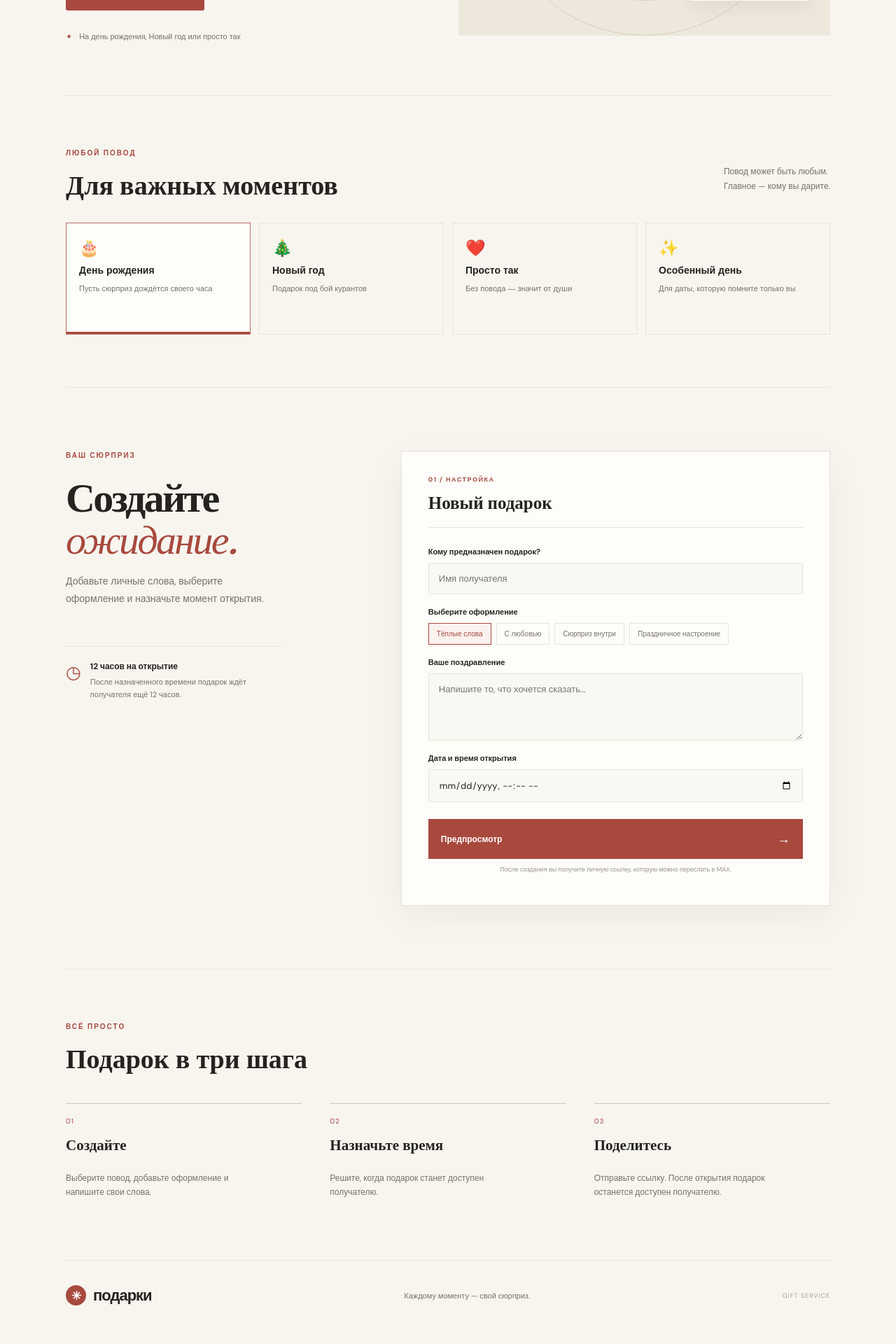
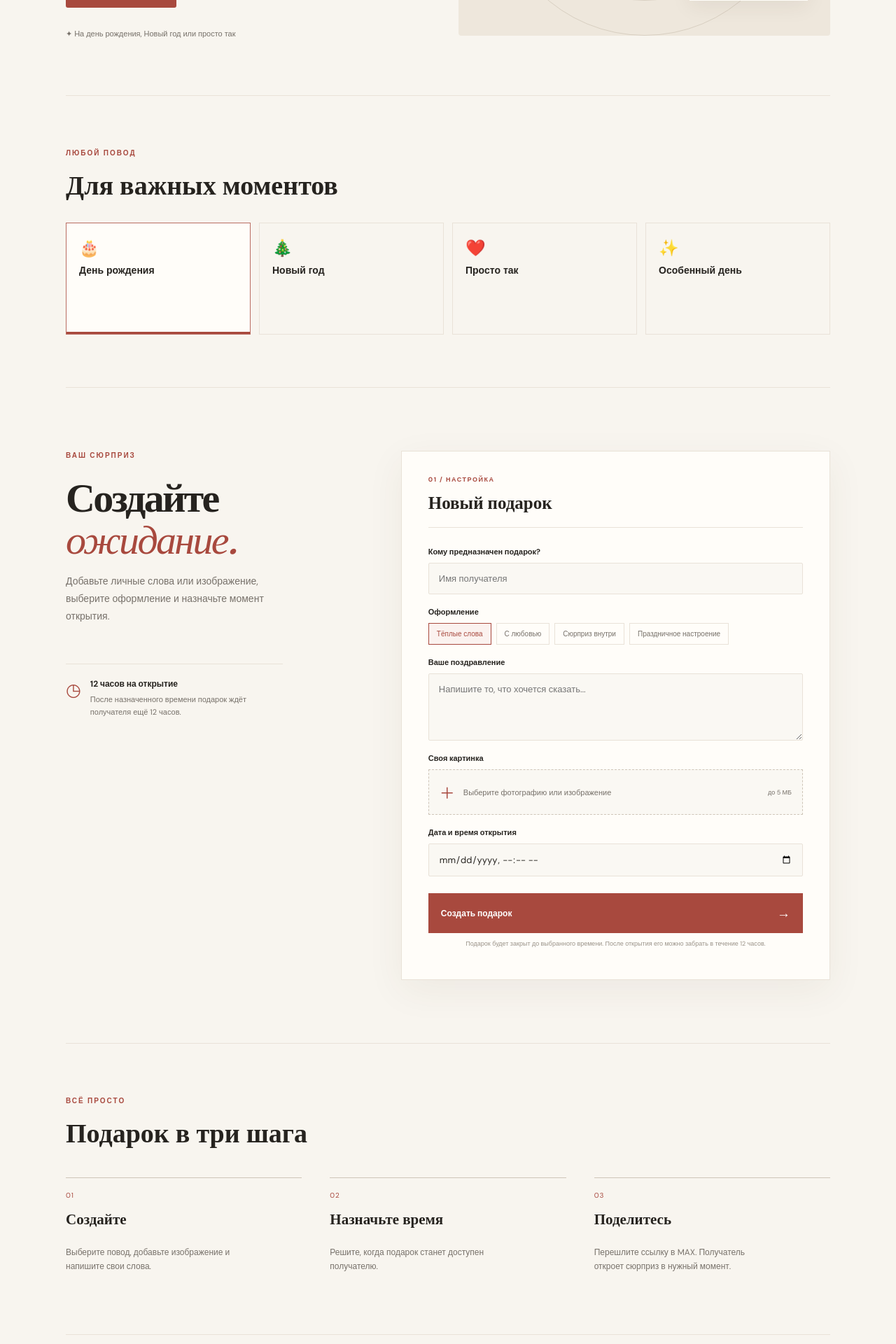
Before and after one commit to musicdom/MaxPlay, a Next.js app: page / in a window 1280 px wide. Shown: the part 540-2460 px from the top of the page at 70% size. Built offline with nearby package versions, Linux system fonts and the light colour scheme; a web font is replaced by a local one.

Commit message:
Connect gift creation with image upload and shareable links

```diff
--- a/app/page.tsx
+++ b/app/page.tsx
@@ -1,23 +1,36 @@
 "use client";
-import { useState } from "react";
-const occasions=[{icon:"🎂",title:"День рождения",note:"Пусть сюрприз дождётся своего часа"},{icon:"🎄",title:"Новый год",note:"Подарок под бой курантов"},{icon:"❤️",title:"Просто так",note:"Без повода — значит от души"},{icon:"✨",title:"Особенный день",note:"Для даты, которую помните только вы"}];
-const templates=["Тёплые слова","С любовью","Сюрприз внутри","Праздничное настроение"];
+import {useState} from "react";
+const occasions=[["🎂","День рождения"],["🎄","Новый год"],["❤️","Просто так"],["✨","Особенный день"]];
+const designs=["Тёплые слова","С любовью","Сюрприз внутри","Праздничное настроение"];
 export default function Home(){
- const [occasion,setOccasion]=useState("День рождения"),[template,setTemplate]=useState("Тёплые слова"),[message,setMessage]=useState(""),[recipient,setRecipient]=useState(""),[openAt,setOpenAt]=useState(""),[preview,setPreview]=useState(false),[busy,setBusy]=useState(false),[error,setError]=useState(""),[link,setLink]=useState("");
- async function createGift(){
-  setError("");if(!recipient.trim()||!openAt||(!message.trim())){setError("Укажите получателя, поздравление и время открытия.");return}
-  setBusy(true);
-  try{const r=await fetch("/api/gifts",{method:"POST",headers:{"Content-Type":"application/json"},body:JSON.stringify({recipient,occasion,template,message,openAt:new Date(openAt).toISOString()})});const data=await r.json();if(!r.ok)throw new Error(data.error||"Не удалось создать подарок");setLink(data.link);setPreview(false)}catch(e){setError(e instanceof Error?e.message:"Ошибка создания")}finally{setBusy(false)}
+ const [occasion,setOccasion]=useState("День рождения"),[design,setDesign]=useState(designs[0]),[recipient,setRecipient]=useState(""),[message,setMessage]=useState(""),[openAt,setOpenAt]=useState(""),[file,setFile]=useState<File|null>(null),[busy,setBusy]=useState(false),[error,setError]=useState(""),[link,setLink]=useState("");
+ async function create(){
+  setBusy(true);setError("");
+  try{
+   if(!recipient.trim()||!openAt||(!message.trim()&&!file))throw new Error("Укажите получателя, время и добавьте текст или изображение.");
+   let imageUrl:string|undefined;
+   if(file){const form=new FormData();form.append("file",file);const up=await fetch("/api/upload",{method:"POST",body:form});const u=await up.json();if(!up.ok)throw new Error(u.error||"Ошибка загрузки изображения");imageUrl=u.url;}
+   const r=await fetch("/api/gifts",{method:"POST",headers:{"Content-Type":"application/json"},body:JSON.stringify({recipient,occasion,template:design,message,openAt:new Date(openAt).toISOString(),imageUrl})});
+   const d=await r.json();if(!r.ok)throw new Error(d.error||"Не удалось создать подарок");setLink(d.link);
+  }catch(e){setError(e instanceof Error?e.message:"Ошибка создания");}finally{setBusy(false);}
  }
  return <main className="shell">
- <header className="topbar"><a className="brand" href="#"><span className="brand-mark">✳</span> подарки</a><a className="profile-link" href="#how">Как это работает <span>↗</span></a></header>
- <section className="hero"><div className="hero-copy"><div className="eyebrow"><span className="eyebrow-dot"/> ПОДАРКИ, КОТОРЫЕ УМЕЮТ ЖДАТЬ</div><h1>Самое приятное<br/><em>ещё впереди.</em></h1><p className="hero-text">Отправьте человеку подарок, который откроется в выбранный вами день и час. Маленькое волшебство с точным временем.</p><a className="primary-link" href="#create">Создать подарок <span>↗</span></a><div className="hero-footnote"><span>✦</span> На день рождения, Новый год или просто так</div></div>
- <div className="hero-art"><div className="orbit orbit-one"/><div className="orbit orbit-two"/><div className="spark spark-a">✦</div><div className="spark spark-b">✧</div><div className="spark spark-c">·</div><div className="gift-box"><div className="gift-lid"><i/></div><div className="gift-body"><b/></div><div className="gift-ribbon"/></div><div className="floating-note"><span>Откроется</span><strong>в нужный момент</strong></div></div></section>
- <section className="occasion-section"><div className="section-heading"><div><div className="eyebrow">ЛЮБОЙ ПОВОД</div><h2>Для важных моментов</h2></div><p>Повод может быть любым.<br/>Главное — кому вы дарите.</p></div><div className="occasion-grid">{occasions.map(item=><button key={item.title} className={occasion===item.title?"occasion-card selected":"occasion-card"} onClick={()=>setOccasion(item.title)}><span className="occasion-icon">{item.icon}</span><strong>{item.title}</strong><small>{item.note}</small></button>)}</div></section>
- <section className="create-section" id="create"><div className="create-intro"><div className="eyebrow">ВАШ СЮРПРИЗ</div><h2>Создайте<br/><em>ожидание.</em></h2><p>Добавьте личные слова, выберите оформление и назначьте момент открытия.</p><div className="secure-note"><span>◷</span><div><strong>12 часов на открытие</strong><small>После назначенного времени подарок ждёт получателя ещё 12 часов.</small></div></div></div>
- <div className="form-card"><div className="form-title"><span>01 / НАСТРОЙКА</span><strong>Новый подарок</strong></div><label>Кому предназначен подарок?<input value={recipient} onChange={e=>setRecipient(e.target.value)} placeholder="Имя получателя"/></label><label>Выберите оформление<div className="template-row">{templates.map(t=><button type="button" key={t} onClick={()=>setTemplate(t)} className={template===t?"template active":"template"}>{t}</button>)}</div></label><label>Ваше поздравление<textarea value={message} onChange={e=>setMessage(e.target.value)} placeholder="Напишите то, что хочется сказать..." rows={4}/></label><label>Дата и время открытия<input type="datetime-local" value={openAt} onChange={e=>setOpenAt(e.target.value)}/></label><button className="submit-button" onClick={()=>setPreview(true)}>Предпросмотр <span>→</span></button>{error&&<p className="form-error">{error}</p>}<p className="form-disclaimer">После создания вы получите личную ссылку, которую можно переслать в MAX.</p></div></section>
- {preview&&<div className="modal-backdrop" onClick={()=>setPreview(false)}><div className="preview-modal" onClick={e=>e.stopPropagation()}><button className="modal-close" onClick={()=>setPreview(false)}>×</button><div className="eyebrow">ПРЕДПРОСМОТР</div><div className="preview-gift">🎁</div><h2>Для {recipient||"особенного человека"}</h2><p>{message||"Здесь будет ваше поздравление."}</p><div className="preview-meta">Повод: {occasion}<br/>Оформление: {template}<br/>Открытие: {openAt?new Date(openAt).toLocaleString("ru-RU"):"Дата не выбрана"}</div><button className="submit-button" disabled={busy} onClick={createGift}>{busy?"Создаём…":"Создать подарок и получить ссылку"} <span>→</span></button>{error&&<p className="form-error">{error}</p>}</div></div>}
- {link&&<div className="modal-backdrop"><div className="preview-modal"><div className="eyebrow">ПОДАРОК СОЗДАН</div><div className="preview-gift">🎁</div><h2>Ваша ссылка готова</h2><p>Перешлите её получателю в MAX. Подарок будет закрыт до выбранного времени.</p><div className="preview-meta link-value">{link}</div><button className="submit-button" onClick={()=>navigator.clipboard.writeText(link)}>Скопировать ссылку <span>↗</span></button><button className="plain-button" onClick={()=>{setLink("");setRecipient("");setMessage("");setOpenAt("")}}>Создать ещё один</button></div></div>}
- <section className="how-section" id="how"><div className="eyebrow">ВСЁ ПРОСТО</div><h2>Подарок в три шага</h2><div className="steps"><article><span>01</span><strong>Создайте</strong><p>Выберите повод, добавьте оформление и напишите свои слова.</p></article><article><span>02</span><strong>Назначьте время</strong><p>Решите, когда подарок станет доступен получателю.</p></article><article><span>03</span><strong>Поделитесь</strong><p>Отправьте ссылку. После открытия подарок останется доступен получателю.</p></article></div></section>
- <footer><a className="brand" href="#"><span className="brand-mark">✳</span> подарки</a><span>Каждому моменту — свой сюрприз.</span><small>GIFT SERVICE</small></footer></main>;
+  <header className="topbar"><a className="brand" href="#"><span className="brand-mark">✳</span> подарки</a><a className="profile-link" href="#how">Как это работает ↗</a></header>
+  <section className="hero"><div><div className="eyebrow">ПОДАРКИ, КОТОРЫЕ УМЕЮТ ЖДАТЬ</div><h1>Самое приятное<br/><em>ещё впереди.</em></h1><p className="hero-text">Отправьте человеку подарок, который откроется в выбранный вами день и час. Маленькое волшебство с точным временем.</p><a className="primary-link" href="#create">Создать подарок ↗</a><div className="hero-footnote">✦ На день рождения, Новый год или просто так</div></div><div className="hero-art"><div className="orbit"/><div className="orbit orbit-two"/><div className="spark spark-a">✦</div><div className="spark spark-b">✧</div><div className="gift-box"><div className="gift-lid"><i/></div><div className="gift-body"><b/></div><div className="gift-ribbon"/></div><div className="floating-note"><span>Откроется</span><strong>в нужный момент</strong></div></div></section>
+  <section className="occasion-section"><div className="section-heading"><div><div className="eyebrow">ЛЮБОЙ ПОВОД</div><h2>Для важных моментов</h2></div></div><div className="occasion-grid">{occasions.map(([icon,name])=><button key={name} className={occasion===name?"occasion-card selected":"occasion-card"} onClick={()=>setOccasion(name)}><span className="occasion-icon">{icon}</span><strong>{name}</strong></button>)}</div></section>
+  <section className="create-section" id="create"><div className="create-intro"><div className="eyebrow">ВАШ СЮРПРИЗ</div><h2>Создайте<br/><em>ожидание.</em></h2><p>Добавьте личные слова или изображение, выберите оформление и назначьте момент открытия.</p><div className="secure-note"><span>◷</span><div><strong>12 часов на открытие</strong><small>После назначенного времени подарок ждёт получателя ещё 12 часов.</small></div></div></div>
+  <div className="form-card"><div className="form-title"><span>01 / НАСТРОЙКА</span><strong>Новый подарок</strong></div>
+   <label>Кому предназначен подарок?<input value={recipient} onChange={e=>setRecipient(e.target.value)} placeholder="Имя получателя"/></label>
+   <label>Оформление<div className="template-row">{designs.map(x=><button type="button" key={x} className={design===x?"template active":"template"} onClick={()=>setDesign(x)}>{x}</button>)}</div></label>
+   <label>Ваше поздравление<textarea rows={4} value={message} onChange={e=>setMessage(e.target.value)} placeholder="Напишите то, что хочется сказать..."/></label>
+   <label>Своя картинка<div className="upload-box"><input type="file" accept="image/jpeg,image/png,image/webp" onChange={e=>setFile(e.target.files?.[0]||null)}/><span className="upload-symbol">＋</span><span>{file?file.name:"Выберите фотографию или изображение"}</span><small>до 5 МБ</small></div></label>
+   <label>Дата и время открытия<input type="datetime-local" value={openAt} onChange={e=>setOpenAt(e.target.value)}/></label>
+   <button className="submit-button" disabled={busy} onClick={create}>{busy?"Создаём подарок…":"Создать подарок"} <span>→</span></button>
+   {error&&<p className="form-error">{error}</p>}
+   {link&&<div className="created-link"><strong>Подарок создан!</strong><p>Отправьте эту ссылку получателю в MAX.</p><div className="preview-meta link-value">{link}</div><button className="submit-button" onClick={()=>navigator.clipboard.writeText(link)}>Скопировать ссылку ↗</button></div>}
+   <p className="form-disclaimer">Подарок будет закрыт до выбранного времени. После открытия его можно забрать в течение 12 часов.</p>
+  </div></section>
+  <section className="how-section" id="how"><div className="eyebrow">ВСЁ ПРОСТО</div><h2>Подарок в три шага</h2><div className="steps"><article><span>01</span><strong>Создайте</strong><p>Выберите повод, добавьте изображение и напишите свои слова.</p></article><article><span>02</span><strong>Назначьте время</strong><p>Решите, когда подарок станет доступен получателю.</p></article><article><span>03</span><strong>Поделитесь</strong><p>Перешлите ссылку в MAX. Получатель откроет сюрприз в нужный момент.</p></article></div></section>
+  <footer><a className="brand" href="#"><span className="brand-mark">✳</span> подарки</a><span>Каждому моменту — свой сюрприз.</span><small>GIFT SERVICE</small></footer>
+ </main>;
 }
```
